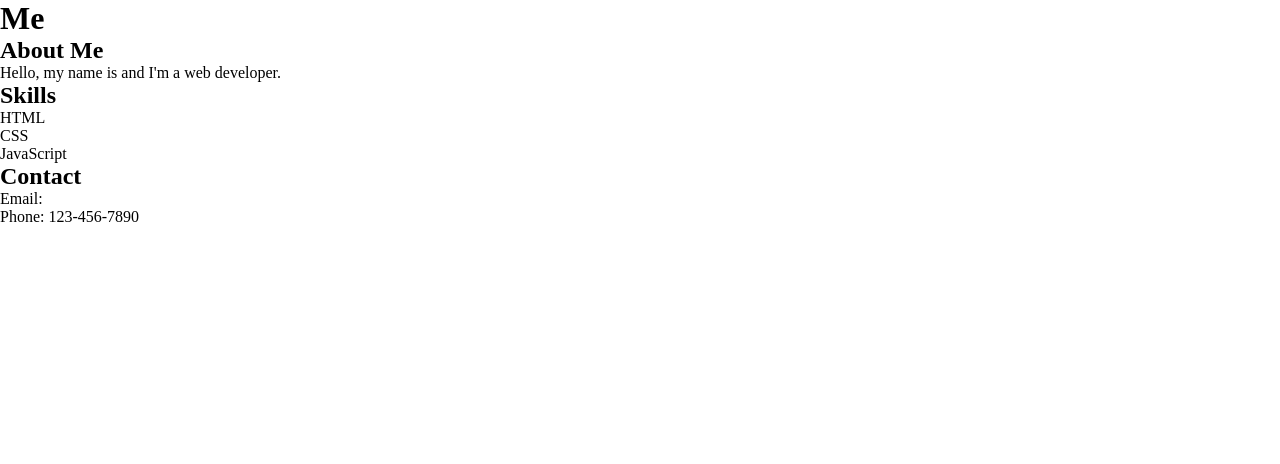
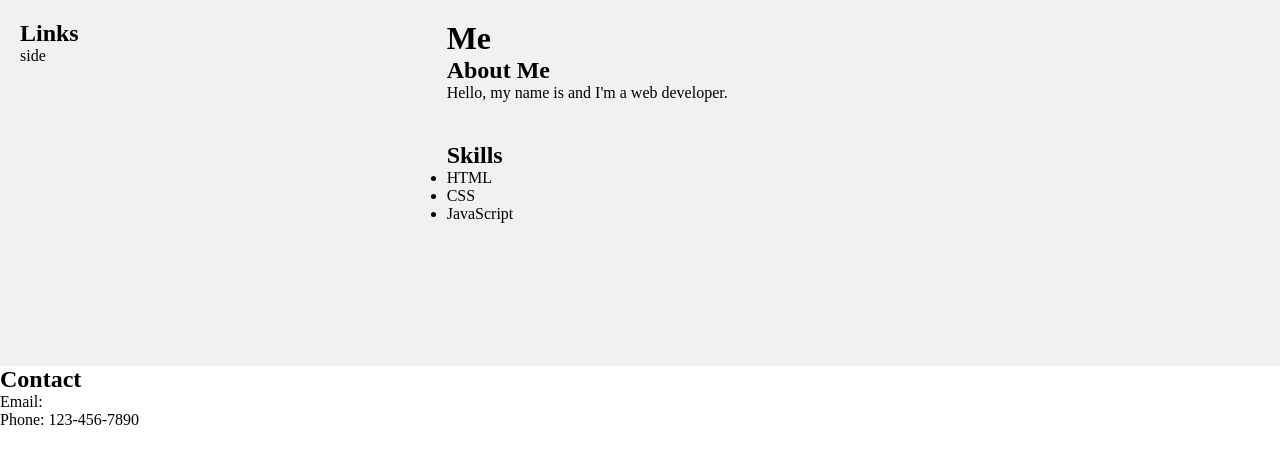
Before and after one commit to dexav/WebseiteForBewerbung, a plain HTML site: page index.html in a window 1280 px wide. Drawn offline with Linux system fonts and the light colour scheme.

Commit message:
somewhat grid created

```diff
--- a/index.html
+++ b/index.html
@@ -8,26 +8,32 @@
     <title>Me</title>
 </head>
 <body>
-    <h1>Me</h1>
-    <div>
+    <header>
+        <h1>Me</h1>
         <h2>About Me</h2>
         <p>Hello, my name is  and I'm a web developer.</p>
-    </div>
+    </header>
 
-    <div>
+    <aside>
+        <h2>Links</h2>
+        side
+    </aside>
+
+
+    <main>
         <h2>Skills</h2>
         <ul>
             <li>HTML</li>
             <li>CSS</li>
             <li>JavaScript</li>
         </ul>
-    </div>
+    </main>
 
-    <div>
+    <footer>
         <h2>Contact</h2>
         <p>Email: </p>
         <p>Phone: 123-456-7890</p>
-    </div>
+    </footer>
 
 </body>
 </html>
--- a/styles.css
+++ b/styles.css
@@ -3,4 +3,30 @@
     padding: 0;
     box-sizing: border-box;
 
+
 }
+body{
+    display: grid;
+    grid-template-columns: 1fr 1fr 1fr;
+    grid-template-rows: 1fr 1fr 1fr;
+}
+
+aside{
+    grid-column: 1/2;
+    grid-row: 1/4;
+    background-color: #f1f1f1;
+    padding: 20px;
+}
+
+header{
+    grid-column: 2/4;
+    grid-row: 1/2;
+    background-color: #f1f1f1;
+    padding: 20px;
+}
+main{
+    grid-column: 2/4;
+    grid-row: 2/4;
+    background-color: #f1f1f1;
+    padding: 20px;
+}
```
